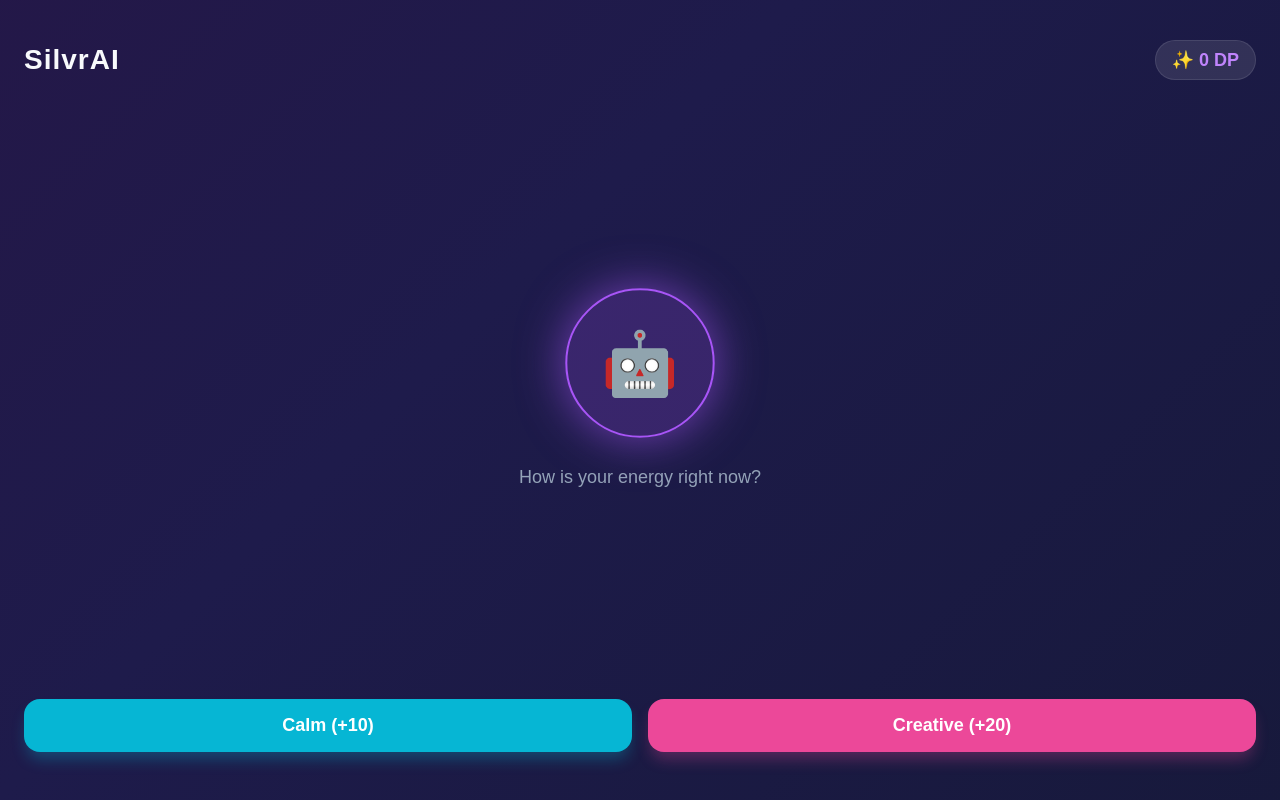
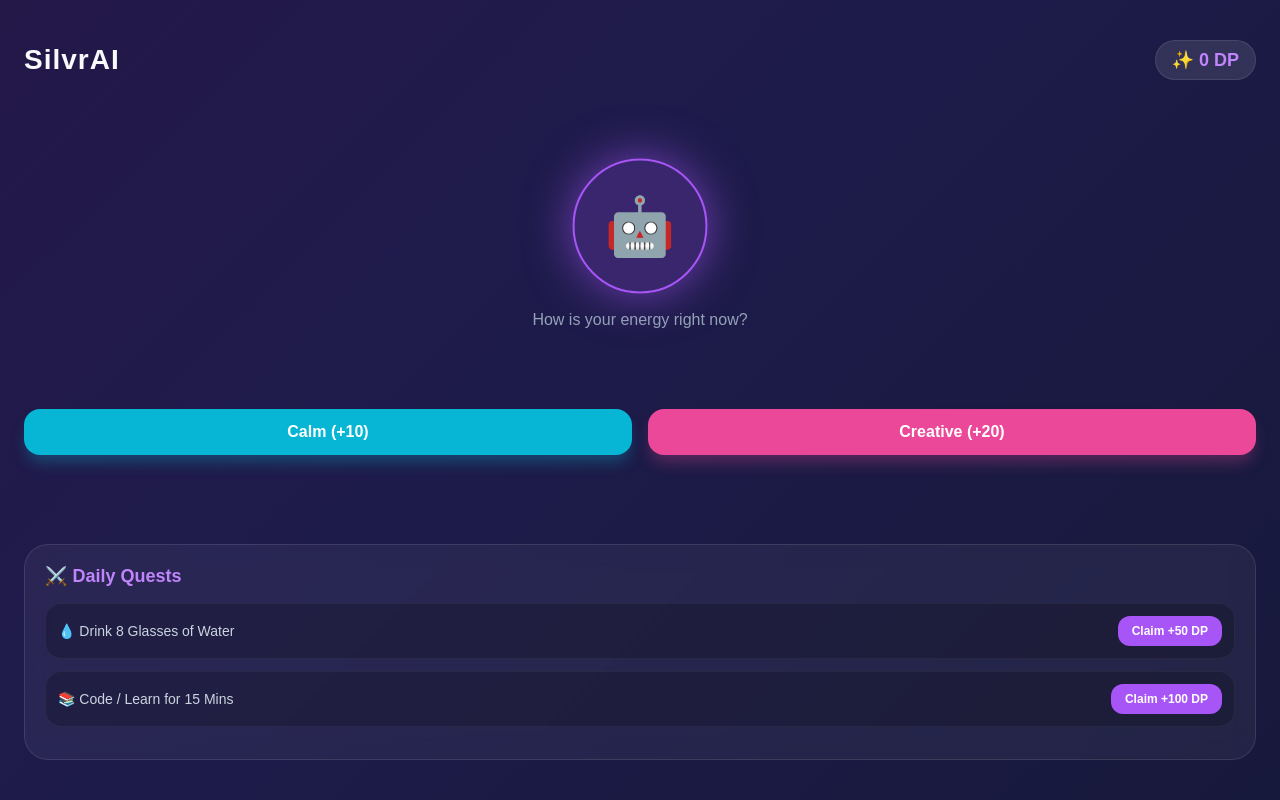
Before and after one commit to technologyandappsapporia-png/SilvrAI, a plain HTML site: page index.html in a window 1280 px wide. Drawn offline with Linux system fonts and the light colour scheme.

Commit message:
Update index.html

```diff
--- a/index.html
+++ b/index.html
@@ -3,21 +3,21 @@
 <head>
     <meta charset="UTF-8">
     <meta name="viewport" content="width=device-width, initial-scale=1.0">
-    <title>SilvrAI - Day 1 Fix</title>
+    <title>SilvrAI - Day 2</title>
     <style>
-        /* CSS se design ko pakka aur responsive banana */
+        /* Day 1 Core Styles Ke Sath Day 2 Ka Balance */
         * { box-sizing: border-box; margin: 0; padding: 0; font-family: sans-serif; }
         body {
             background: linear-gradient(-45deg, #0f172a, #1e1b4b, #311042, #020617);
             background-size: 400% 400%;
             animation: gradientBG 15s ease infinite;
-            height: 100vh;
+            min-height: 100vh;
             color: white;
             display: flex;
             flex-direction: column;
             justify-content: space-between;
             padding: 24px;
-            overflow: hidden;
+            overflow-y: auto; /* Day 2 me list lambi ho sakti hai isliye scroll on kiya */
             user-select: none;
         }
         @keyframes gradientBG {
@@ -25,15 +25,16 @@
             50% { background-position: 100% 50%; }
             100% { background-position: 0% 50%; }
         }
-        .top-bar { display: flex; justify-content: space-between; align-items: center; margin-top: 16px; }
+        .top-bar { display: flex; justify-content: space-between; align-items: center; margin-top: 16px; margin-bottom: 24px; }
         .logo { font-size: 28px; font-weight: 800; letter-spacing: 1px; color: #f8fafc; }
         .points-box { background: rgba(255,255,255,0.1); padding: 8px 16px; border-radius: 9999px; border: 1px solid rgba(255,255,255,0.1); }
         .points-text { color: #c084fc; font-weight: bold; font-size: 18px; }
-        .center-zone { display: flex; flex-direction: column; align-items: center; justify-content: center; flex: 1; }
+
+        .center-zone { display: flex; flex-direction: column; align-items: center; justify-content: center; margin-bottom: 24px; }
         .fluid-avatar {
-            width: 144px; height: 144px; border-radius: 50%;
+            width: 130px; height: 130px; border-radius: 50%;
             background: rgba(168, 85, 247, 0.2); border: 2px solid #a855f7;
-            display: flex; align-items: center; justify-content: center; font-size: 60px;
+            display: flex; align-items: center; justify-content: center; font-size: 55px;
             box-shadow: 0 0 30px rgba(168, 85, 247, 0.4);
             animation: pulseGlow 3s ease-in-out infinite;
             transition: transform 0.1s;
@@ -43,17 +44,27 @@
             0%, 100% { transform: scale(1); box-shadow: 0 0 30px rgba(168, 85, 247, 0.4); }
             50% { transform: scale(1.05); box-shadow: 0 0 50px rgba(168, 85, 247, 0.7); }
         }
-        .status-text { color: #94a3b8; margin-top: 32px; font-size: 18px; font-weight: 500; text-align: center; }
-        .button-row { display: flex; gap: 16px; margin-bottom: 24px; }
-        .btn { flex: 1; padding: 16px 0; border: none; border-radius: 16px; font-weight: bold; font-size: 18px; color: white; transition: transform 0.1s; cursor: pointer; }
+        .status-text { color: #94a3b8; margin-top: 20px; font-size: 16px; font-weight: 500; text-align: center; }
+
+        .button-row { display: flex; gap: 16px; margin-bottom: 32px; }
+        .btn { flex: 1; padding: 14px 0; border: none; border-radius: 16px; font-weight: bold; font-size: 16px; color: white; transition: transform 0.1s; cursor: pointer; }
         .btn:active { transform: scale(0.95); }
         .btn-calm { background: #06b6d4; box-shadow: 0 10px 15px -3px rgba(6, 182, 212, 0.3); }
         .btn-creative { background: #ec4899; box-shadow: 0 10px 15px -3px rgba(236, 72, 153, 0.3); }
+
+        /* === 📋 DAY 2 NEW STYLES: Tasks List Box === */
+        .quest-container { background: rgba(255, 255, 255, 0.05); backdrop-filter: blur(10px); padding: 20px; border-radius: 24px; border: 1px solid rgba(255, 255, 255, 0.1); margin-bottom: 16px; }
+        .quest-title { font-size: 18px; font-weight: bold; color: #c084fc; margin-bottom: 16px; display: flex; align-items: center; gap: 8px; }
+        .task-box { display: flex; justify-content: space-between; align-items: center; background: rgba(0,0,0,0.2); padding: 12px; border-radius: 16px; border: 1px solid rgba(255,255,255,0.05); margin-bottom: 12px; transition: all 0.3s; }
+        .task-text { font-size: 14px; color: #cbd5e1; }
+        .claim-btn { background: #a855f7; color: white; border: none; padding: 8px 14px; border-radius: 12px; font-size: 12px; font-weight: bold; cursor: pointer; transition: transform 0.1s; }
+        .claim-btn:active { transform: scale(0.9); }
+        .claim-btn:disabled { background: #475569; color: #94a3b8; cursor: not-allowed; }
     </style>
 </head>
 <body>
 
-    <!-- Top Bar -->
+    <!-- Day 1 Features Continued -->
     <div class="top-bar">
         <div class="logo">SilvrAI</div>
         <div class="points-box">
@@ -61,29 +72,66 @@
         </div>
     </div>
 
-    <!-- Center Zone -->
     <div class="center-zone">
         <div id="avatar" class="fluid-avatar">🤖</div>
         <p class="status-text">How is your energy right now?</p>
     </div>
 
-    <!-- Bottom Row -->
     <div class="button-row">
         <button onclick="handleMood('Calm', 10, '😌')" class="btn btn-calm">Calm (+10)</button>
         <button onclick="handleMood('Creative', 20, '✨')" class="btn btn-creative">Creative (+20)</button>
     </div>
 
+    <!-- === 📋 DAY 2 FEATURE: Daily Life RPG Quests Section === -->
+    <div class="quest-container">
+        <div class="quest-title">⚔️ Daily Quests</div>
+
+        <!-- Task 1 -->
+        <div class="task-box" id="task1Box">
+            <span class="task-text">💧 Drink 8 Glasses of Water</span>
+            <button onclick="completeTask('task1Box', 50)" class="claim-btn">Claim +50 DP</button>
+        </div>
+
+        <!-- Task 2 -->
+        <div class="task-box" id="task2Box">
+            <span class="task-text">📚 Code / Learn for 15 Mins</span>
+            <button onclick="completeTask('task2Box', 100)" class="claim-btn">Claim +100 DP</button>
+        </div>
+    </div>
+
+    <!-- Core App Logic (Day 1 + Day 2 Combined) -->
     <script>
         let totalPoints = 0;
         const pointsDisplay = document.getElementById('pointsDisplay');
         const avatar = document.getElementById('avatar');
 
+        // Day 1 Logic
         function handleMood(mood, points, emoji) {
             totalPoints += points;
             pointsDisplay.innerText = totalPoints;
             avatar.innerText = emoji;
             setTimeout(() => { avatar.innerText = '🤖'; }, 1500);
         }
+
+        // === 🧠 DAY 2 NEW LOGIC: Task Completion ===
+        function completeTask(boxId, bonusPoints) {
+            const taskBox = document.getElementById(boxId);
+            const btn = taskBox.querySelector('.claim-btn');
+
+            // Task completed effect
+            taskBox.style.opacity = '0.4';
+            taskBox.style.border = '1px solid rgba(34, 197, 94, 0.3)'; // Green border hint
+            btn.disabled = true;
+            btn.innerText = '✅ Done';
+
+            // Robot reaction to task success
+            avatar.innerText = '🚀';
+            setTimeout(() => { avatar.innerText = '🤖'; }, 1200);
+
+            // Add points
+            totalPoints += bonusPoints;
+            pointsDisplay.innerText = totalPoints;
+        }
     </script>
 </body>
 </html>
```
